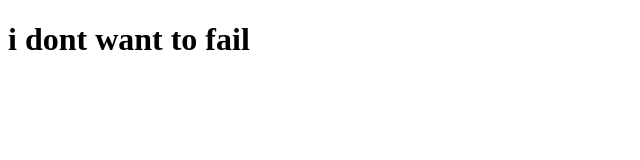
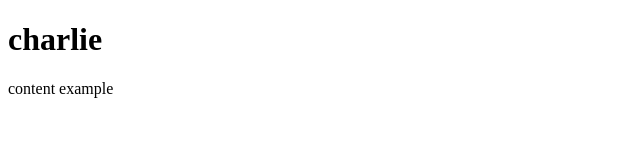
Before and after one commit to Cb0429/cb0429.github.io, a plain HTML site: page index.html in a window 1280 px wide. Shown: the whole page, without its empty margins (0-640 px from the left). Drawn offline with Linux system fonts and the light colour scheme.

Commit message:
changed index.html

```diff
--- a/index.html
+++ b/index.html
@@ -5,6 +5,10 @@
     <title></title>
   </head>
   <body>
-    <h1> i dont want to fail </h1>
+    <h1> charlie</h1>
+<p>content example</p>
+
+
+
   </body>
 </html>
```
Also changed, not shown: 2 other files.
